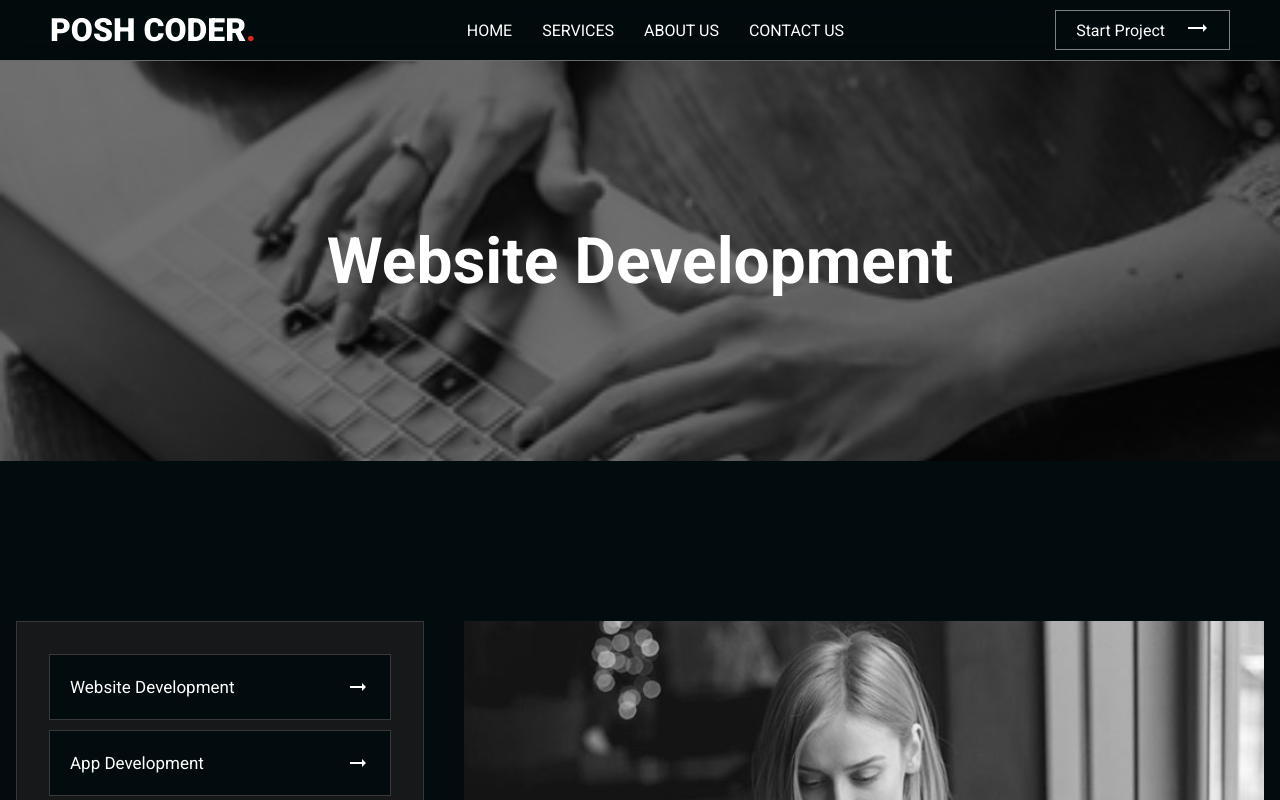
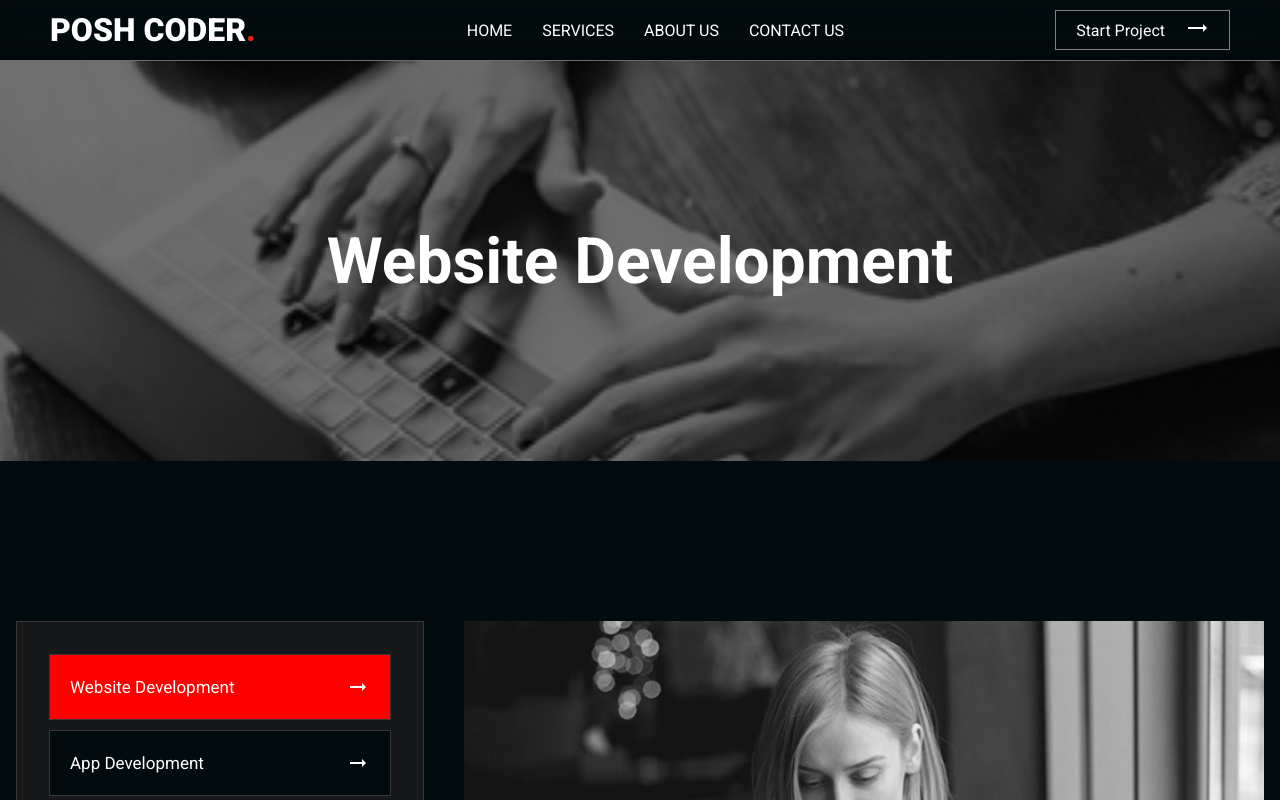
Before and after one commit to hamim2114/posh-coder-agency, a React (Vite) app: page /service/webdev in a window 1280 px wide. Shown: the top 800 px of the page. Built offline with nearby package versions, Linux system fonts and the light colour scheme; a web font is replaced by a local one.

Commit message:
section complated

```diff
--- a/src/pages/servicePage/websiteDev/WebsiteDev.jsx
+++ b/src/pages/servicePage/websiteDev/WebsiteDev.jsx
@@ -1,47 +1,22 @@
 import './WebsiteDev.scss';
 import {
-  Box,
-  Card,
-  CardContent,
   Stack,
   Typography
 } from '@mui/material';
 import {
-  AddBusinessSharp,
-  AppShortcutSharp,
   ArrowRightAltOutlined,
   AutoAwesomeOutlined,
-  BubbleChartSharp,
-  BusinessCenter,
-  BusinessCenterSharp,
   CampaignOutlined,
   CheckCircle,
   DoneAllOutlined,
   EngineeringSharp,
-  PlayArrow,
-  SourceSharp,
-  TrendingFlatSharp,
-  WebSharp,
   WebhookSharp
 } from '@mui/icons-material';
-import WebIcon from '@mui/icons-material/Web';
-import BubbleChartIcon from '@mui/icons-material/BubbleChart';
-import AppShortcutIcon from '@mui/icons-material/AppShortcut';
-import AddBusinessIcon from '@mui/icons-material/AddBusiness';
-import { Link } from 'react-router-dom';
-import { useState } from 'react';
+import { Link, useLocation } from 'react-router-dom';
 
 const WebsiteDev = () => {
-  const [modalOpen, setModalOpen] = useState(false);
 
-  const openModal = () => {
-    setModalOpen(true);
-  };
-
-  const closeModal = () => {
-    setModalOpen(false);
-  };
-
+const {pathname} = useLocation()
   return (
     <div className="website-dev">
       <div className="top">
@@ -49,9 +24,9 @@ const WebsiteDev = () => {
       </div>
       <div className="middle">
         <div className="left">
-          <div className="service-link">
+          <div className="service-link" style={{backgroundColor: pathname === '/service/webdev' ? 'red' : ''}}>
             <span>Website Development</span>
-            <ArrowRightAltOutlined />
+            <ArrowRightAltOutlined  />
           </div>
           <div className="service-link">
             <span>App Development</span>
```
